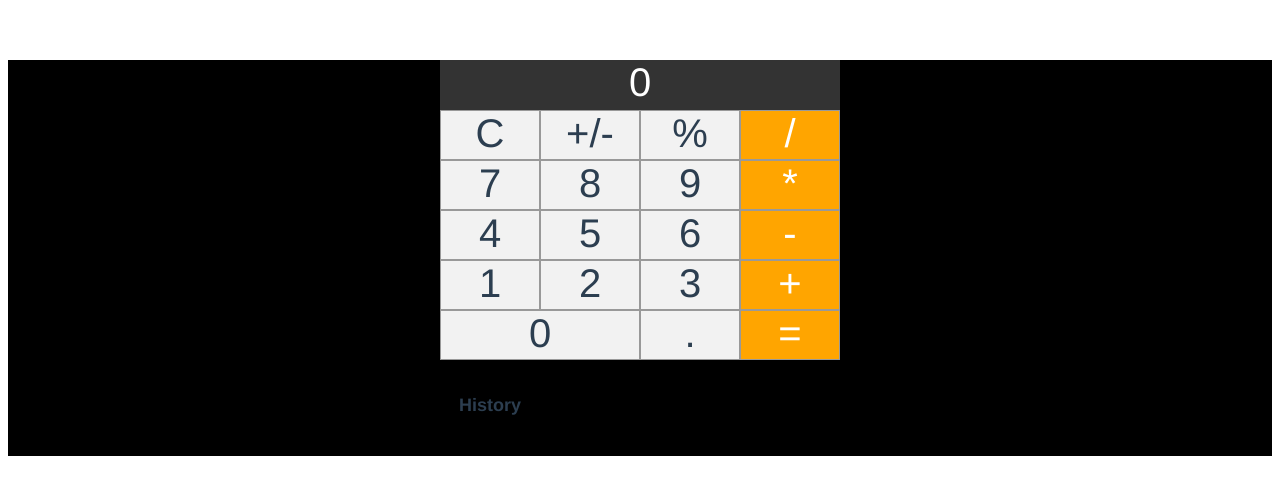
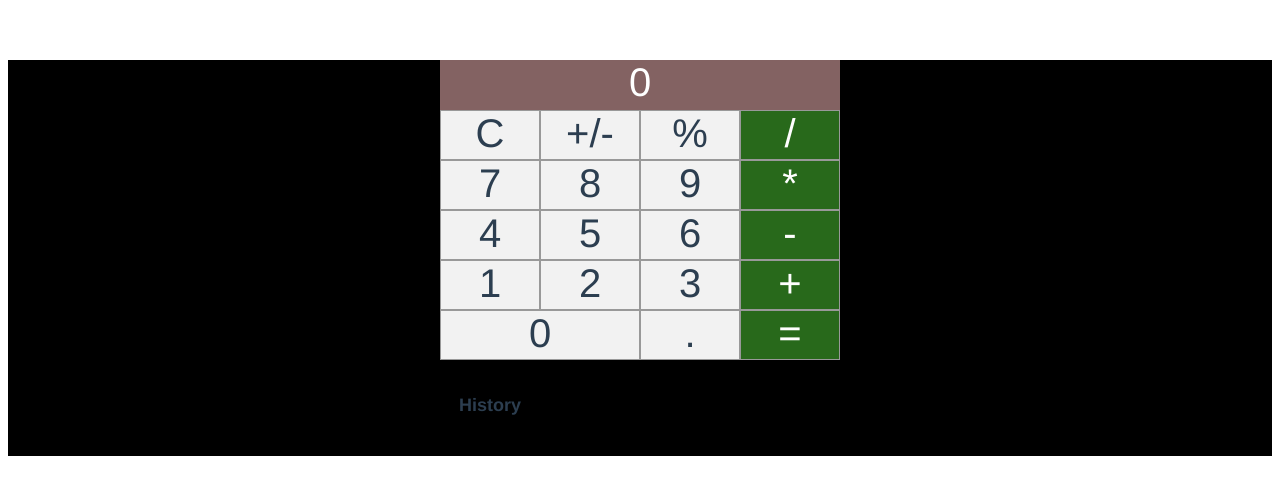
Before and after one commit to OHeggum/vue_calculator, a Vue app: page / in a window 1280 px wide. Shown: the top 494 px of the page. Built offline with nearby package versions, Linux system fonts and the light colour scheme.

Commit message:
Removing unused files and played with css for calc

```diff
--- a/src/assets/main.css
+++ /dev/null
@@ -1,3 +0,0 @@
-.template {
-  background-color: black;
-}
--- a/src/components/calculator_component.vue
+++ b/src/components/calculator_component.vue
@@ -138,7 +138,7 @@
 
 .display {
   grid-column: 1 / 5;
-  background-color: #333;
+  background-color: #836262;
   color: white;
 }
 
@@ -152,7 +152,7 @@
 }
 
 .operator {
-  background-color: orange;
+  background-color: rgb(40, 105, 27);
   color: white;
 }
 
@@ -161,6 +161,7 @@
 }
 
 .history h2 {
+
     font-size: 18px;
     margin-bottom: 5px;
 }
@@ -171,6 +172,9 @@
 }
 
 .history li {
+
+    width: px;
+    background-color: darkblue;
     font-size: 14px;
     margin-bottom: 5px;
 }
--- a/src/main.js
+++ b/src/main.js
@@ -1,5 +1,3 @@
-import './assets/main.css'
-
 import { createApp } from 'vue'
 import App from './App.vue'
 
```
Also changed, not shown: src/assets/base.css (deleted), 1 other file (tests, documents, lock files or other folders).
